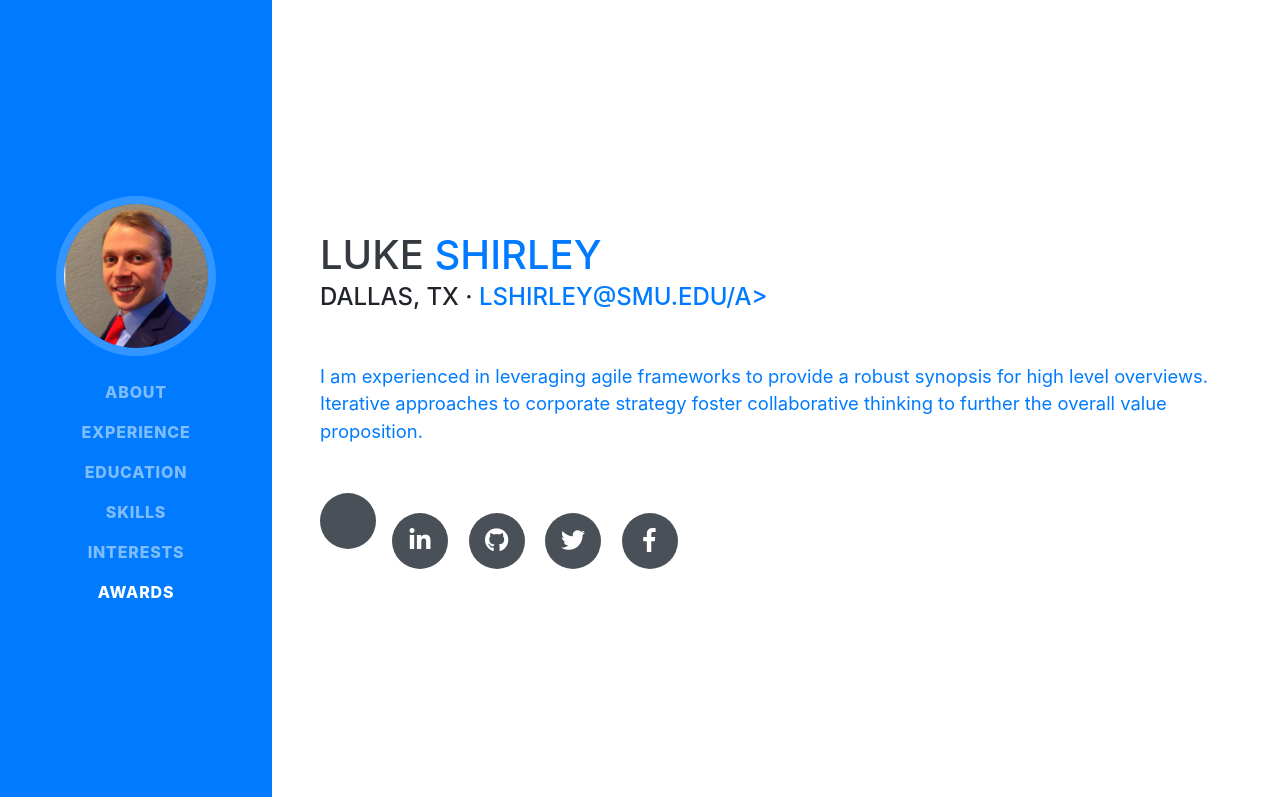
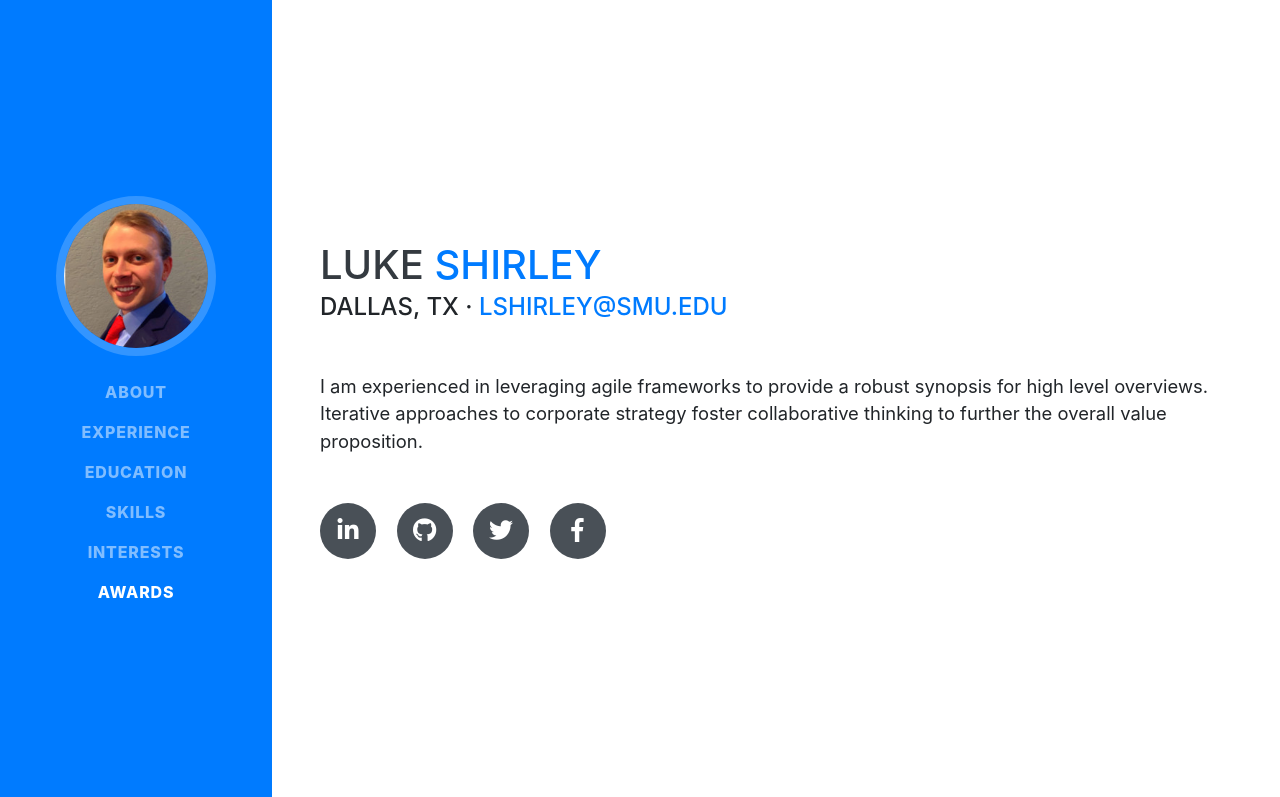
Before and after one commit to Lukeshirley3/Lukeshirley3.github.io, a website with bundled scripts: page index.html in a window 1280 px wide. Shown: the top 797 px of the page. Built offline with nearby package versions, Linux system fonts and the light colour scheme; a web font is replaced by a local one.

Commit message:
Update index.html

```diff
--- a/index.html
+++ b/index.html
@@ -67,7 +67,7 @@
           <span class="text-primary">Shirley</span>
         </h1>
         <div class="subheading mb-5">Dallas, Tx  ·
-          <a href="mailto:name@email.com">Lshirley@smu.edu/a>
+          <a href="mailto:name@email.com">Lshirley@smu.edu</a>
         </div>
         <p class="lead mb-5">I am experienced in leveraging agile frameworks to provide a robust synopsis for high level overviews. Iterative approaches to corporate strategy foster collaborative thinking to further the overall value proposition.</p>
         <div class="social-icons">
```
